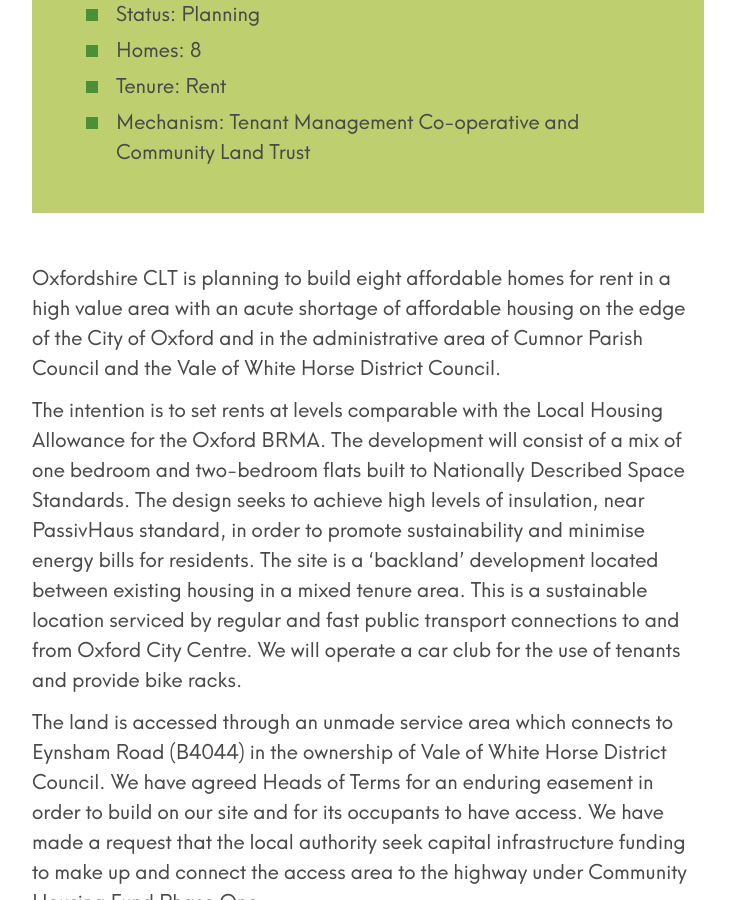
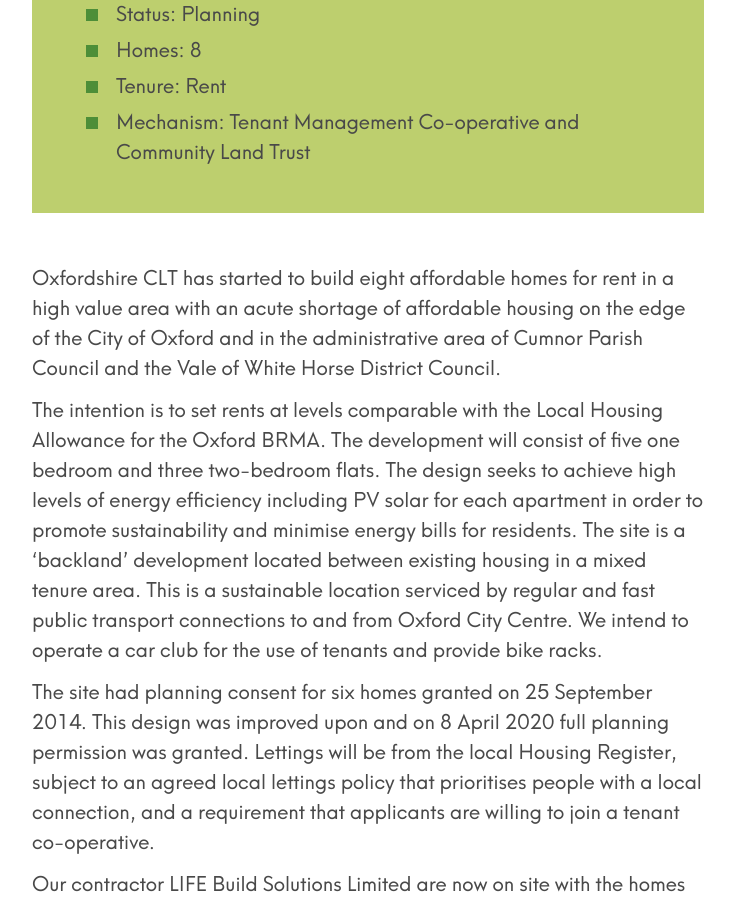
Before and after one commit to johnpuddephatt/oclt, a Jekyll site: the page built from _projects/dean-court-oxford.md, in a window 1280 px wide and 900 px high, scrolled down 721 px. Shown: the whole window, without its empty margins (272-1007 px from the left). Built offline with Jekyll 4.4.1, drawn with Linux system fonts in a browser that asks for light colours; some of the changed text lies outside the part shown.

Commit message:
Update from Forestry.io Oxfordshire CLT updated _projects/dean-court-oxford.md

```diff
--- a/_projects/dean-court-oxford.md
+++ b/_projects/dean-court-oxford.md
@@ -9,12 +9,12 @@ excerpt: Developing eight affordable co-operative apartments for people in West
 
 <h2>Key information</h2> <ul> <li>Site Location: Dean Court, West Oxford</li> <li>Grid Reference: 51°44'57.1"N 1°18'44.5"W</li> <li>Status: Planning</li> <li>Homes: 8</li> <li>Tenure: Rent</li> <li>Mechanism: Tenant Management Co-operative and Community Land Trust</li> </ul> </div>
 
-Oxfordshire CLT is planning to build eight affordable homes for rent in a high value area with an acute shortage of affordable housing on the edge of the City of Oxford and in the administrative area of Cumnor Parish Council and the Vale of White Horse District Council.
+Oxfordshire CLT has started to build eight affordable homes for rent in a high value area with an acute shortage of affordable housing on the edge of the City of Oxford and in the administrative area of Cumnor Parish Council and the Vale of White Horse District Council.
 
-The intention is to set rents at levels comparable with the Local Housing Allowance for the Oxford BRMA. The development will consist of a mix of one bedroom and two-bedroom flats built to Nationally Described Space Standards. The design seeks to achieve high levels of insulation, near PassivHaus standard, in order to promote sustainability and minimise energy bills for residents. The site is a 'backland' development located between existing housing in a mixed tenure area. This is a sustainable location serviced by regular and fast public transport connections to and from Oxford City Centre. We will operate a car club for the use of tenants and provide bike racks.
+The intention is to set rents at levels comparable with the Local Housing Allowance for the Oxford BRMA. The development will consist of five one bedroom and three two-bedroom flats. The design seeks to achieve high levels of energy efficiency including PV solar for each apartment in order to promote sustainability and minimise energy bills for residents. The site is a ‘backland’ development located between existing housing in a mixed tenure area. This is a sustainable location serviced by regular and fast public transport connections to and from Oxford City Centre. We intend to operate a car club for the use of tenants and provide bike racks.
 
-The land is accessed through an unmade service area which connects to Eynsham Road (B4044) in the ownership of Vale of White Horse District Council. We have agreed Heads of Terms for an enduring easement in order to build on our site and for its occupants to have access. We have made a request that the local authority seek capital infrastructure funding to make up and connect the access area to the highway under Community Housing Fund Phase One.
+The site had planning consent for six homes granted on 25 September 2014. This design was improved upon and on 8 April 2020 full planning permission was granted. Lettings will be from the local Housing Register, subject to an agreed local lettings policy that prioritises people with a local connection, and a requirement that applicants are willing to join a tenant co-operative.
 
-The site had planning consent for six homes ([P14/V0625/FUL](http://www.whitehorsedc.gov.uk/java/support/Main.jsp?MODULE=ApplicationDetails&REF=P14/V0625/FUL)) granted on 25 September 2014. This design will be replaced by a new eight-home design. Pre-application enquiries and pre-application consultation were undertaken in June 2018 with the Parish Council and local residents. The recent planning history of the site, together with our enquiries and consultations, gives us confidence that the new application will be approved. Lettings will be from the local Housing Register, subject to an agreed local lettings policy, and a requirement that applicants are willing to join a tenant co-operative.
+Our contractor LIFE Build Solutions Limited are now on site with the homes set to be completed by summer 2023. In the autumn of 2022 there will be an opportunity for social investors to invest in the project to make the scheme more cost effective. If you would like further information on supporting this development please contact us.
 
 {% include button.html link="http://www.whitehorsedc.gov.uk/java/support/Main.jsp?MODULE=ApplicationDetails&REF=P19/V0424/FUL" text="**P19/V0424/FUL**" %}
```
Also changed, not shown: other parts of _projects/dean-court-oxford.md (+1 -1 lines).
